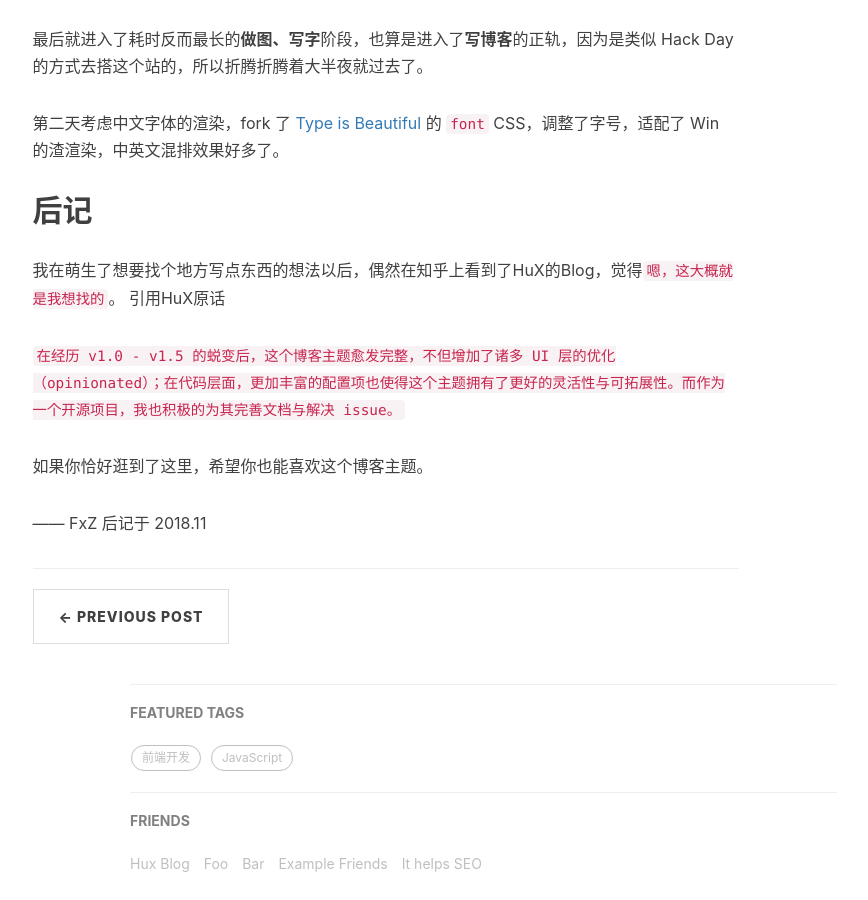
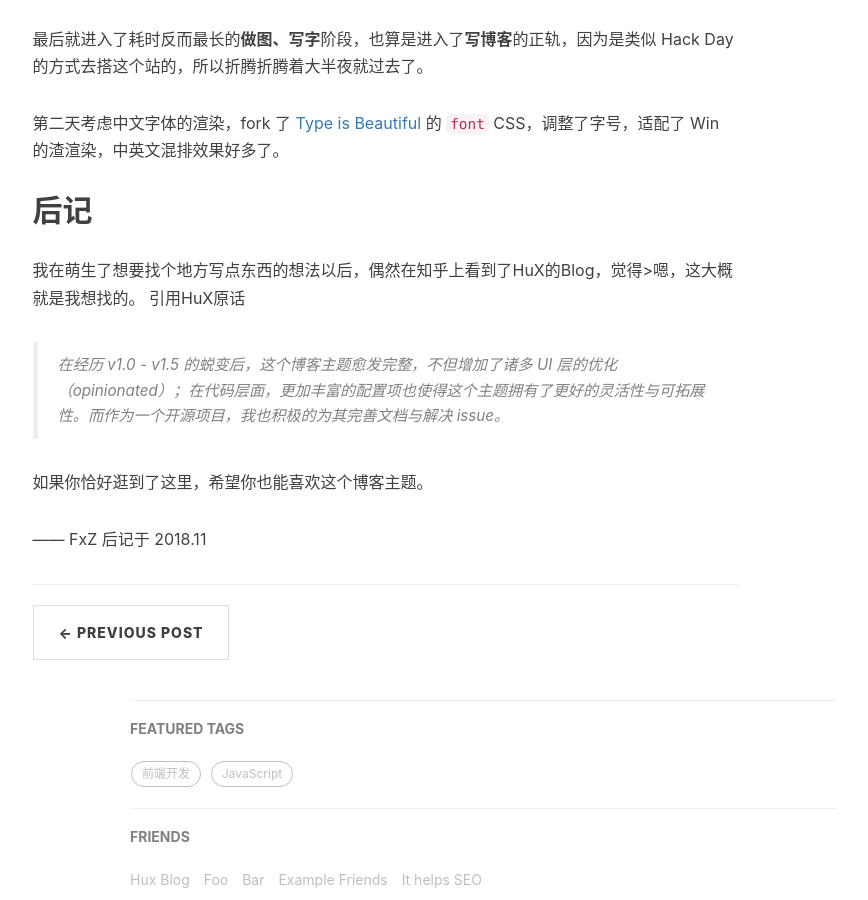
Before and after one commit to zephyr-fun/zephyr-fun.github.io, a Jekyll site: the page built from _posts/2018-09-28-helloworld.markdown, in a window 1280 px wide and 900 px high, scrolled down 2027 px. Shown: the whole window, without its empty margins (135-1003 px from the left). Built offline with Jekyll 4.4.1, drawn with Linux system fonts in a browser that asks for light colours; nearby versions of some CDN libraries; comment, search, counter and statistics services are not loaded.

```diff
--- a/_posts/2018-09-28-helloworld.markdown
+++ b/_posts/2018-09-28-helloworld.markdown
@@ -71,10 +72,10 @@ Theme 的 CSS 是基于 Bootstrap 定制的，看得不爽的地方直接在 Les
 
 
 ## 后记
-我在萌生了想要找个地方写点东西的想法以后，偶然在知乎上看到了HuX的Blog，觉得`嗯，这大概就是我想找的`。
+我在萌生了想要找个地方写点东西的想法以后，偶然在知乎上看到了HuX的Blog，觉得>嗯，这大概就是我想找的。
 引用HuX原话
 
-`在经历 v1.0 - v1.5 的蜕变后，这个博客主题愈发完整，不但增加了诸多 UI 层的优化（opinionated）；在代码层面，更加丰富的配置项也使得这个主题拥有了更好的灵活性与可拓展性。而作为一个开源项目，我也积极的为其完善文档与解决 issue。`
+>在经历 v1.0 - v1.5 的蜕变后，这个博客主题愈发完整，不但增加了诸多 UI 层的优化（opinionated）；在代码层面，更加丰富的配置项也使得这个主题拥有了更好的灵活性与可拓展性。而作为一个开源项目，我也积极的为其完善文档与解决 issue。
 
 如果你恰好逛到了这里，希望你也能喜欢这个博客主题。
 
```
Also changed, not shown: other parts of _posts/2018-09-28-helloworld.markdown (+1 -0 lines).
